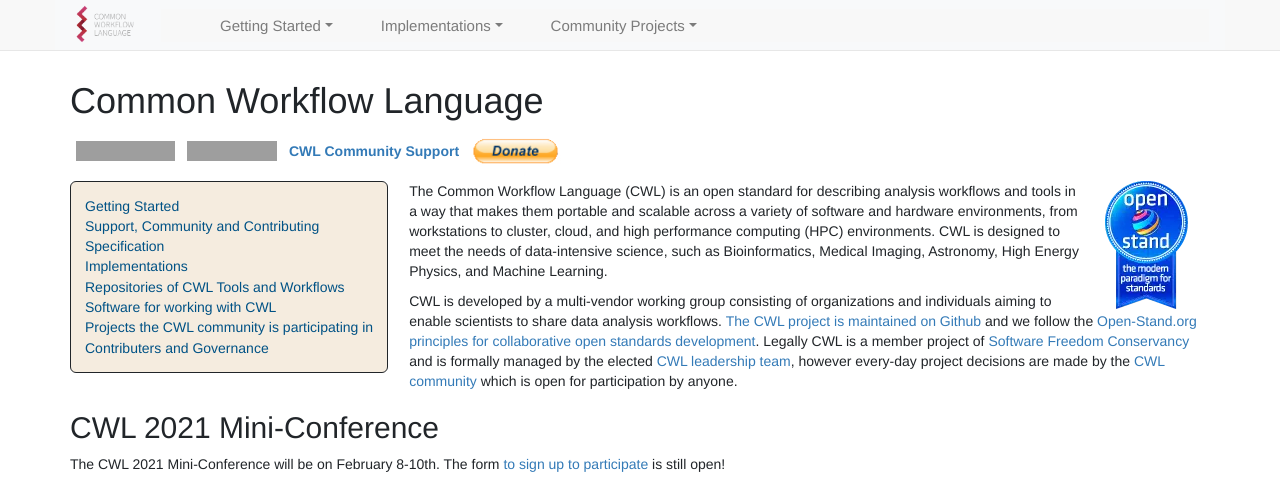
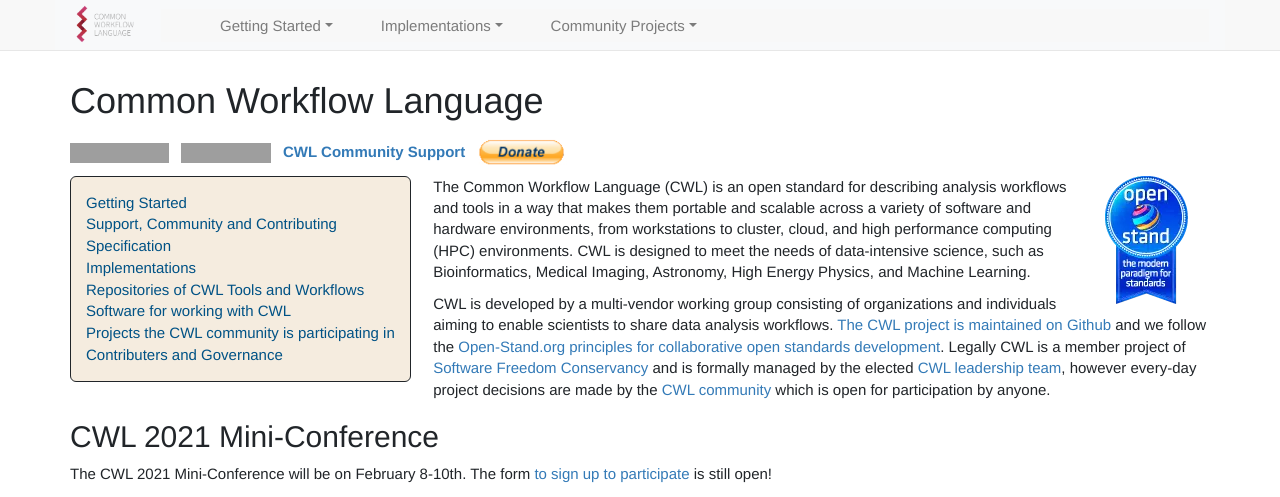
Before and after one commit to common-workflow-language/cwl-website, a Jekyll site: the page built from content/index.md, in a window 1280 px wide and 1400 px high, cut to the strip 0-497 px from the top of the window. Built offline with Jekyll 4.4.1, drawn with Linux system fonts in a browser that asks for light colours; comment, search, counter and statistics services are not loaded; grey boxes are pictures that could not be loaded.

Commit message:
Increase text size. Fix section headers not keyboard focusable

```diff
--- a/content/_includes/home/getting-started.html
+++ b/content/_includes/home/getting-started.html
@@ -1,4 +1,4 @@
-<h2 id="getting-started" class="section">Getting Started <a name="#Getting_Started" href="#Getting_Started">§</a></h2>
+<h2 id="getting-started" class="section">Getting Started <a href="#Getting_Started">§</a></h2>
 
 {% include home/video-player.html %}
 
--- a/content/_sass/partials/_home.scss
+++ b/content/_sass/partials/_home.scss
@@ -6,12 +6,17 @@
   align-items: center;
   display: flex;
   flex-wrap: wrap;
-  margin: 17px 0 11px;
+  // margin: 17px 0 11px;
+  margin: 18px 0 5px;
 
   a,
   form {
     // margin: 0 0 6px;
     margin: 0 6px 6px;
+  }
+
+  a:first-of-type {
+    margin: 0 6px 6px 0;
   }
 }
 
@@ -29,12 +34,13 @@
 
 .section {
   a {
-    visibility: hidden;
-  }
+    color: transparent;
 
-  &:hover a {
-    color: rgb(201, 201, 201);
-    visibility: visible;
+    &:hover,
+    &:focus {
+      // color: #337ab7;
+      color: #c9c9c9;
+    }
   }
 }
 
--- a/content/_sass/partials/_type.scss
+++ b/content/_sass/partials/_type.scss
@@ -1,3 +1,7 @@
+body {
+  font-size: 0.9375rem
+}
+
 h1, h2, h3, h4, h5, h6,
 .h1, .h2, .h3, .h4, .h5, .h6 {
   margin: 20px 0 10px;
```
Also changed, not shown: content/_sass/partials/_structure.scss (+0 -21 lines), content/README.md.
